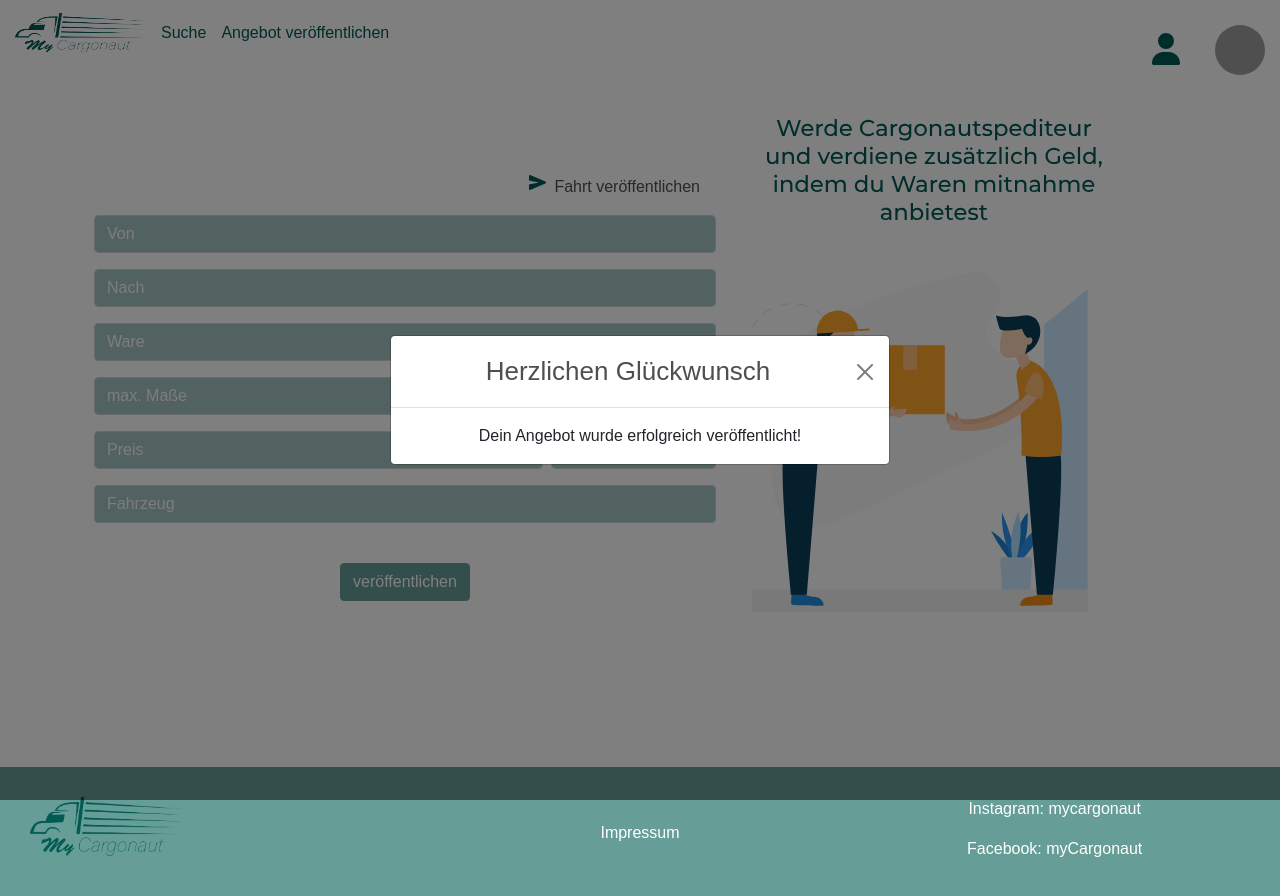
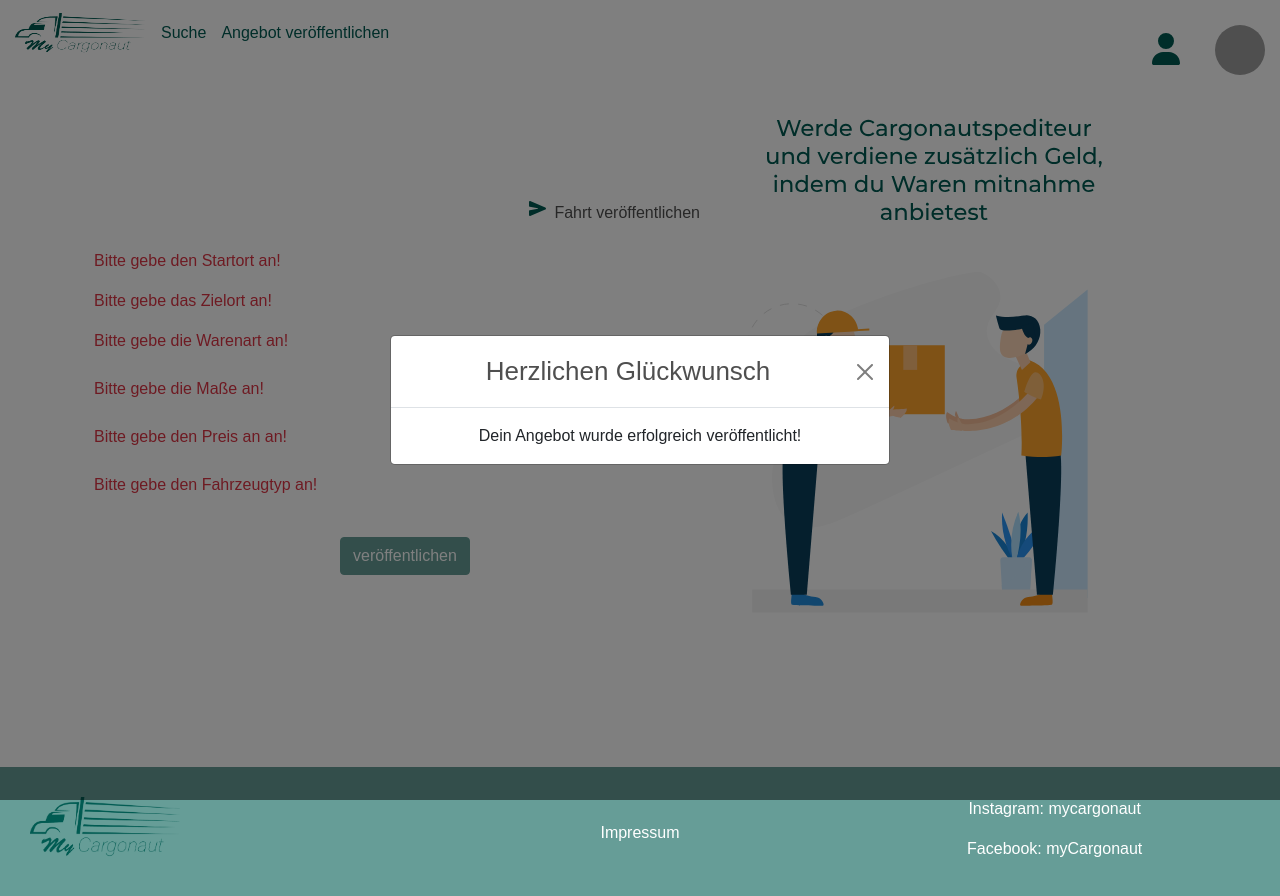
Before and after one commit to joleschmidt/MyCargonaut_MHJO, a Next.js app: page /add-shipping in a window 1280 px wide. Both pictures are taken after a click on the button "veröffentlichen". Shown: the top 896 px of the page. Built offline with nearby package versions, Linux system fonts and the light colour scheme; no server answers; grey boxes are pictures that could not be loaded.

Commit message:
add error and success option, but not working yet.

```diff
--- a/pages/add-ride.js
+++ b/pages/add-ride.js
@@ -24,6 +24,7 @@ const Ride = () => {
 	const handleShow = () => setShow(true);
 
 	const addRideToFirestore = () => {
+		if(startRide == "")
 		firebase.firestore().collection("rides").add({
 			startride: startRide,
 			endride: endRide,
--- a/pages/add-shipping.js
+++ b/pages/add-shipping.js
@@ -1,4 +1,7 @@
 import React, { useState } from "react";
+import Head from "next/head";
+import Image from "next/image";
+import styles from "../styles/Home.module.css";
 import { Form } from "react-bootstrap";
 import DatePicker from "react-datepicker";
 
@@ -8,6 +11,7 @@ import Button from "react-bootstrap/Button";
 import firebase from "../firebase";
 import Footer from "../components/Footer";
 import "react-datepicker/dist/react-datepicker.css";
+import SignInModal from "../components/SignInModal";
 import SuccessModal from "../components/SuccessModal";
 
 
@@ -23,8 +27,16 @@ const Shipping = () => {
 	const [dateShipping, setDateShipping] = useState("");
 	const [show, setShow] = useState(false);
 	const handleShow = () => setShow(true);
+	const [error, setError] = useState(false);
+	const [success, setSuccess] = useState(false);
 
 	const addShippingToFirestore = () => {
+		if (startShipping ===""||endShipping ===""||speditionstype ==="default" ||shippingSize ===""||shippingWeight ===""||priceShipping ===""||dateShipping ===""||cartype ==="default") {
+			setError(true);
+			setSuccess(false);
+		} else {
+			setError(false);
+			setSuccess(true);
 		firebase.firestore().collection("shippings").add({
 			start: startShipping,
 			end: endShipping,
@@ -35,8 +47,10 @@ const Shipping = () => {
 			date: dateShipping.toString(),
 			car: cartype,
 		});
+		}
 	};
 	const handleClick = () => {
+		// 👇️ clear input value
 		setStartShipping('');
 		setEndShipping('');
 		setSpeditionstype('default');
@@ -71,6 +85,7 @@ const Shipping = () => {
 								</a>
 							</div>
 							<Form>
+								{success == true ? (
 								<input
 									type="text"
 									className="form-control input-styles mb-3"
@@ -79,6 +94,13 @@ const Shipping = () => {
 									value={startShipping}
 									onChange={(e) => setStartShipping(e.target.value)}
 								/>
+								) : null}
+								{error == true ? (
+									<p className="text-danger mt-2">
+										Bitte gebe den Startort an!
+									</p>
+								) : null}
+								{success == true ? (
 								<input
 									type="text"
 									className="form-control input-styles mb-3"
@@ -87,6 +109,13 @@ const Shipping = () => {
 									value={endShipping}
 									onChange={(e) => setEndShipping(e.target.value)}
 								/>
+								) : null}
+								{error == true ? (
+									<p className="text-danger mt-2">
+										Bitte gebe das Zielort an!
+									</p>
+								) : null}
+								{success == true ? (
 								<Form.Select
 									className="input-styles mb-3"
 									id="selectSpedition"
@@ -100,7 +129,14 @@ const Shipping = () => {
 									<option value="2">Möbel</option>
 									<option value="3">Elektronik</option>
 								</Form.Select>
+								) : null}
+								{error == true ? (
+									<p className="text-danger mt-2">
+										Bitte gebe die Warenart an!
+									</p>
+								) : null}
 								<div className="input-position">
+									{success == true ? (
 									<input
 										type="text"
 										className="form-control input-styles space-right mb-3"
@@ -109,6 +145,13 @@ const Shipping = () => {
 										value={shippingSize}
 										onChange={(e) => setShippingSize(e.target.value)}
 									/>
+									) : null}
+									{error == true ? (
+										<p className="text-danger mt-2">
+											Bitte gebe die Maße an!
+										</p>
+									) : null}
+									{success == true ? (
 									<input
 										type="text"
 										className="form-control input-styles mb-3"
@@ -117,8 +160,15 @@ const Shipping = () => {
 										value={shippingWeight}
 										onChange={(e) => setShippingWeight(e.target.value)}
 									/>
+									) : null}
+									{error == true ? (
+										<p className="text-danger mt-2">
+											Bitte gebe das max. Gewicht an!
+										</p>
+									) : null}
 								</div>
 								<div className="input-position">
+									{success == true ? (
 									<input
 										type="text"
 										className="form-control input-styles space-right mb-3"
@@ -127,6 +177,13 @@ const Shipping = () => {
 										value={priceShipping}
 										onChange={(e) => setPriceShipping(e.target.value)}
 									/>
+									) : null}
+									{error == true ? (
+										<p className="text-danger mt-2">
+											Bitte gebe den Preis an an!
+										</p>
+									) : null}
+									{success == true ? (
 									<DatePicker
 										selected={dateShipping}
 										onChange={selectedDate => setDateShipping(selectedDate)}
@@ -135,7 +192,14 @@ const Shipping = () => {
 										className={'datepickerAdd input-styles'}
 										placeholderText={'Wann?'}
 									/>
+									) : null}
+									{error == true ? (
+										<p className="text-danger mt-2">
+											Bitte gebe ein Datum an!
+										</p>
+									) : null}
 								</div>
+								{success == true ? (
 								<Form.Select
 									className="input-styles mb-3"
 									id="selectCar"
@@ -149,6 +213,12 @@ const Shipping = () => {
 									<option value="2">BMW</option>
 									<option value="3">Mercedes</option>
 								</Form.Select>
+								) : null}
+								{error == true ? (
+									<p className="text-danger mt-2">
+										Bitte gebe den Fahrzeugtyp an!
+									</p>
+								) : null}
 							</Form>
 							<div className="d-flex justify-content-center">
 								<Button
```
